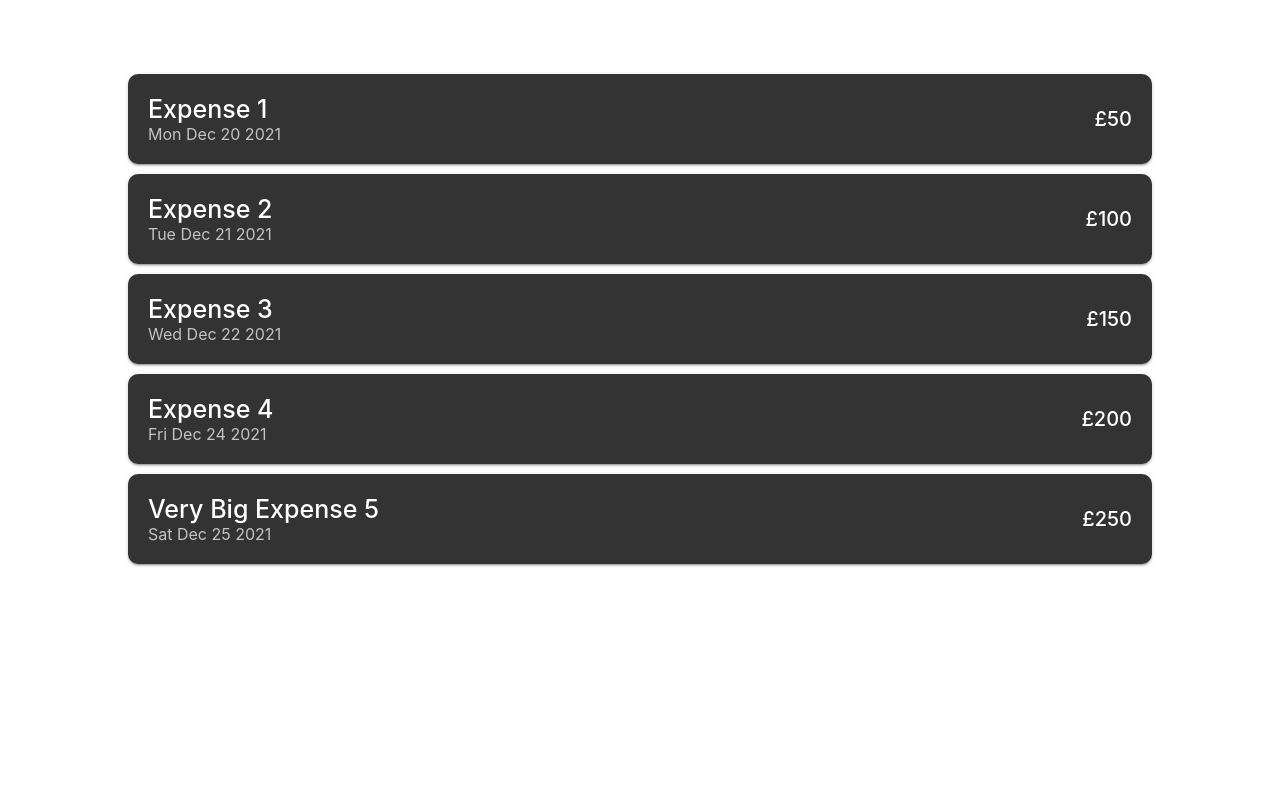
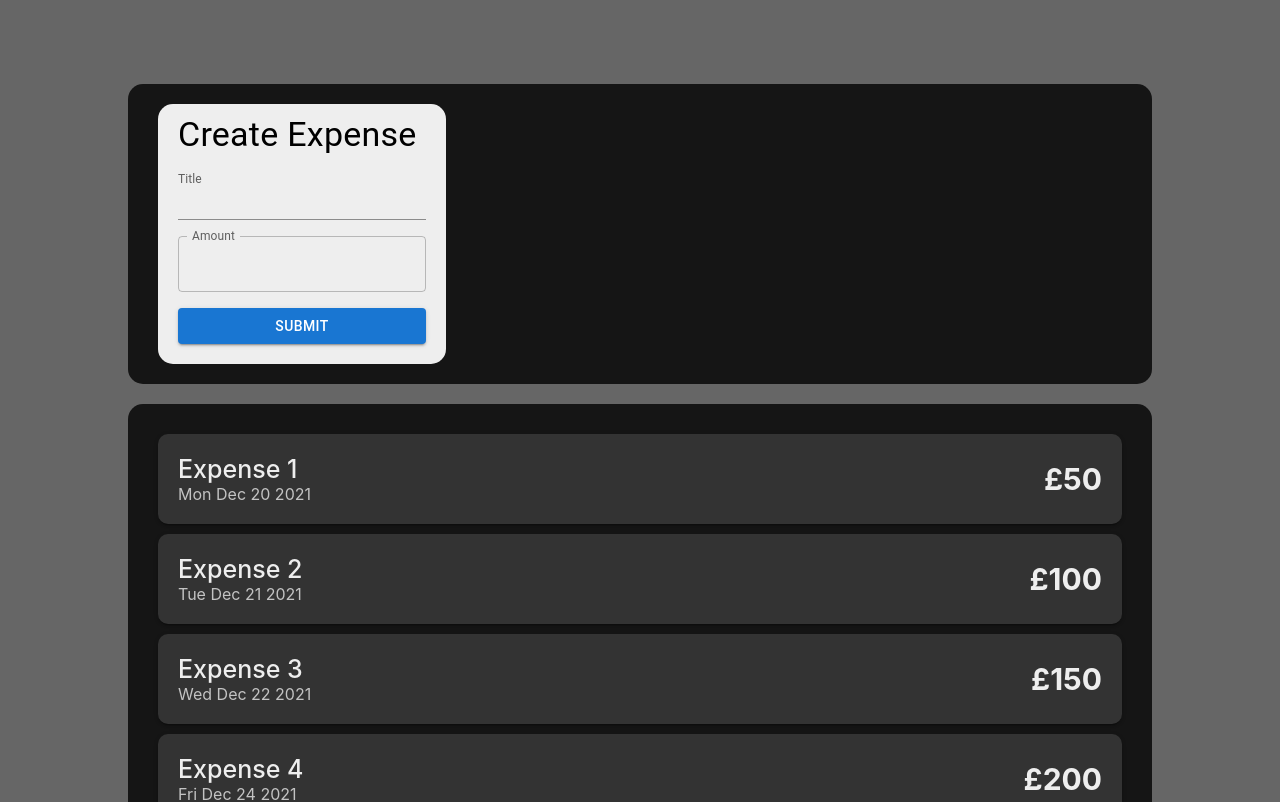
Before and after one commit to Sgodd/react-learning, a React (Create React App) app in the folder expenses/: page / in a window 1280 px wide. Shown: the top 802 px of the page. Built offline with nearby package versions, Linux system fonts and the light colour scheme.

Commit message:
Created ExpenseForm

```diff
--- a/expenses/package.json
+++ b/expenses/package.json
@@ -4,12 +4,15 @@
   "private": true,
   "dependencies": {
     "@emotion/core": "^11.0.0",
-    "@emotion/react": "^11.6.0",
+    "@emotion/react": "^11.7.0",
     "@emotion/styled": "^11.6.0",
+    "@mui/lab": "^5.0.0-alpha.57",
     "@mui/material": "^5.2.1",
+    "@mui/styles": "^5.2.1",
     "@testing-library/jest-dom": "^5.15.1",
     "@testing-library/react": "^11.2.7",
     "@testing-library/user-event": "^12.8.3",
+    "date-fns": "^2.26.0",
     "node-sass": "^6.0.1",
     "react": "^17.0.2",
     "react-dom": "^17.0.2",
--- a/expenses/src/App.js
+++ b/expenses/src/App.js
@@ -31,6 +31,16 @@ function App() {
             amount: 250,
             date: new Date(2021, 11, 25)
         },
+        {
+            title:"Very Big Expense 6",
+            amount: 300,
+            date: new Date(2021, 11, 26)
+        },
+        {
+            title:"Very Big Expense 7",
+            amount: 250,
+            date: new Date(2021, 11, 27)
+        },
     ]
 
 	return (
--- a/expenses/src/App.scss
+++ b/expenses/src/App.scss
@@ -1,15 +1,37 @@
 html,
 body {
+    height:100%;
 	margin: 0;
 	text-align: center;
 }
 
-.expense-item-list {
+#root {
+    height:100%;
+    background-color:#666;
 	padding: 5% 10%;
 }
 
+.expense-container {
+    padding:20px 30px;
+    background-color:#151515;
+    border-radius:15px;
+    margin:20px 0px;
+    text-align:left;
+}
+
+.expense-form {
+    display:inline-flex;
+    padding:10px 20px 20px 20px;
+    background-color:#EEE;
+    border-radius:inherit;
+}
+
+.expense-item-list {
+    height:inherit;
+}
+
 .expense-item {
-	color: white;
+	color: #EEE;
 	background-color: #333;
 	padding: 20px;
 	margin: 10px 0 10px 0;
@@ -34,8 +56,8 @@ body {
 
 	.expense-item-cost {
 		.expense-item__amount {
-			font-size: 20px;
-			font-weight: 500;
+			font-size: 30px;
+			font-weight: 700;
 		}
 	}
 }
--- /dev/null
+++ b/expenses/src/components/expenses/ExpenseForm.jsx
@@ -0,0 +1,50 @@
+import { Box, Button, CardHeader, Stack, TextField, Typography } from "@mui/material";
+import React, { useState } from "react";
+
+import AdapterDateFns from "@mui/lab/AdapterDateFns";
+import LocalizationProvider from "@mui/lab/LocalizationProvider";
+import { DatePicker } from "@mui/lab";
+
+const ExpenseForm = () => {
+	const [date, setDate] = useState(Date.now());
+
+	return (
+		<Box className="expense-container">
+			<form className="expense-form">
+				<Stack spacing={2}>
+                    <Typography variant="h4" component="div" sx={{}}> Create Expense</Typography>
+					<TextField
+						variant="standard"
+						id="title"
+						label="Title"
+                        InputLabelProps={{
+							shrink: true,
+						}}
+					/>
+					<TextField
+						variant="outlined"
+						id="amount"
+						type="number"
+						label="Amount"
+						InputLabelProps={{
+							shrink: true,
+						}}
+					/>
+					<LocalizationProvider dateAdapter={AdapterDateFns}>
+						<DatePicker
+							label="Select Date"
+							value={date}
+							onChange={(val) => {
+								setDate(val);
+							}}
+							renderInput={(params) => <TextField {...params} />}
+						/>
+					</LocalizationProvider>
+					<Button variant="contained"> Submit </Button>
+				</Stack>
+			</form>
+		</Box>
+	);
+};
+
+export default ExpenseForm;
--- a/expenses/src/components/expenses/ExpenseItem.jsx
+++ b/expenses/src/components/expenses/ExpenseItem.jsx
@@ -1,8 +1,13 @@
 import { Box } from "@mui/material";
-import React from "react";
+import React, { useState } from "react";
 
-const ExpenseItem = ({ title, amount, date }) => {
-	return (
+const ExpenseItem = (props) => {
+
+    const [title, setTitle] = useState(props.title);
+    const [date, setDate] = useState(props.date);
+    const [amount, setAmount] = useState(props.amount);
+
+    return (
         <Box className="expense-item" sx={{boxShadow:2}}>
             <Box className="expense-item-title">
                 <div className="expense-item__name">{title}</div>
--- a/expenses/src/components/expenses/Expenses.jsx
+++ b/expenses/src/components/expenses/Expenses.jsx
@@ -1,9 +1,14 @@
 import { Box } from "@mui/material";
 import React from "react";
+import ExpenseForm from "./ExpenseForm";
 import ExpenseItem from "./ExpenseItem";
 
 const Expenses = ({ expenses }) => {
 	return (
+		<>
+			<ExpenseForm />
+
+			<Box className="expense-container">
 				<Box className="expense-item-list">
 					{expenses.map((v, i) => (
 						<ExpenseItem
@@ -14,6 +19,8 @@ const Expenses = ({ expenses }) => {
 						/>
 					))}
 				</Box>
+			</Box>
+		</>
 	);
 };
 
```
Also changed, not shown: 1 other file (tests, documents, lock files or other folders). Lines whose indentation alone changed are shown as unchanged.
